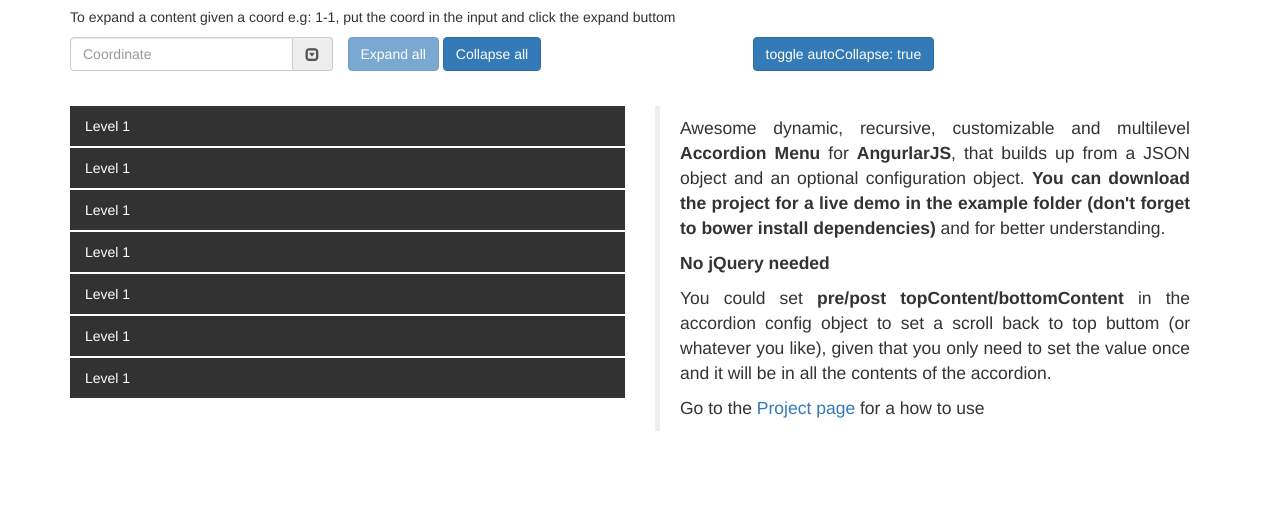
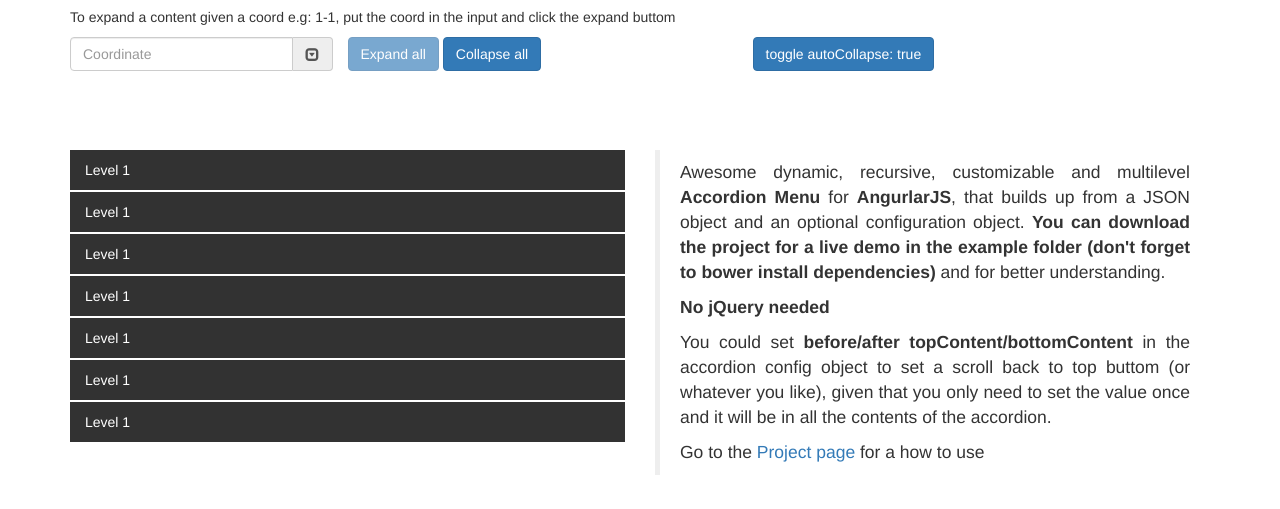
Before and after one commit to SirIdeas/sirAccordion, a website: page example/index.html in a window 1280 px wide. Shown: the part 63-572 px from the top of the page. Drawn offline with nearby package versions, Linux system fonts and the light colour scheme.

Commit message:
Actualizado el ejemplo

```diff
--- a/example/index.html
+++ b/example/index.html
@@ -42,11 +42,12 @@
         <br>
       </div>
     </div>
-    <div class="row">
-      <div class="col-xs-12 col-sm-6">
+    <div class="content-wrap">
+      <div class="row full-height">
+        <div id="scroller" class="col-xs-12 col-sm-6 full-height scrollable">
             <div sir-accordion collection="accordionArray" config="accordionConfig"></div>
         </div>
-      <div class="col-xs-12 col-sm-6">
+        <div class="hidden-xs col-sm-6">
           <blockquote>
             <p>
               Awesome dynamic, recursive, customizable and multilevel <strong>Accordion Menu</strong> for <strong>AngurlarJS</strong>, that builds up from a JSON object and an optional configuration object. <strong>You can download the project for a live demo in the example folder (don't forget to bower install dependencies)</strong> and for better understanding.
@@ -55,12 +56,13 @@
               <strong>No jQuery needed</strong>
             </p>
             <p>
-            You could set <strong>pre/post</strong> <strong>topContent/bottomContent</strong> in the accordion config object to set a scroll back to top buttom (or whatever you like), given that you only need to set the value once and it will be in all the contents of the accordion.
+              You could set <strong>before/after</strong> <strong>topContent/bottomContent</strong> in the accordion config object to set a scroll back to top buttom (or whatever you like), given that you only need to set the value once and it will be in all the contents of the accordion.
             </p>
             <p>
               Go to the <a href="https://github.com/SirIdeas/sirAccordion">Project page</a> for a how to use
             </p>
           </blockquote>
+        </div>
       </div>
     </div>
   </div>
--- a/example/styles.css
+++ b/example/styles.css
@@ -2,10 +2,24 @@ body, html{
   position: relative;
   margin: 0;
   padding: 0;
+  height: 100%;
 }
 
 [ng\:cloak], [ng-cloak], [data-ng-cloak], [x-ng-cloak], .ng-cloak, .x-ng-cloak {
   display: none !important;
+}
+
+.container{
+	height: 100%;
+	position: relative;
+}
+
+.content-wrap{
+	position: absolute;
+	top: 213px;
+	left: 15px;
+	right: 15px;
+	bottom: 10px;
 }
 
 .no-padding-left{
@@ -19,3 +33,12 @@ body, html{
 blockquote{
 	text-align: justify;
 }
+
+.full-height{
+	height: 100%;
+}
+
+.scrollable{
+  overflow: auto;
+  -webkit-overflow-scrolling: touch;
+}
```
Lines whose indentation alone changed are shown as unchanged.
